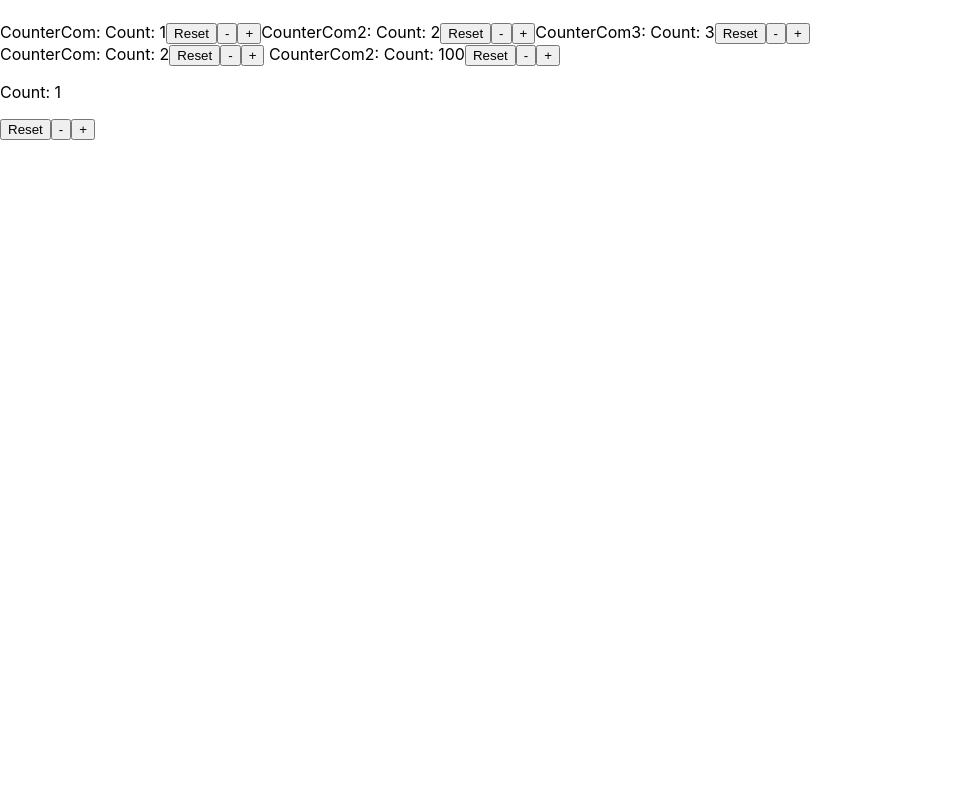
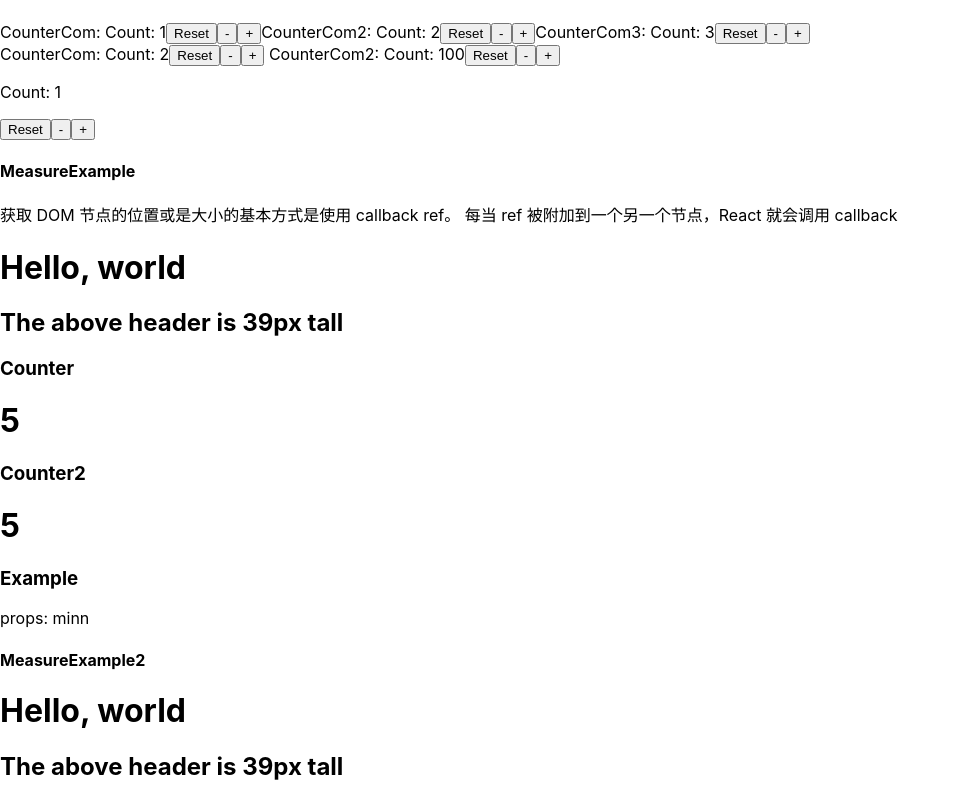
Before and after one commit to Sophil-minn/react-ts-demo, a React (Create React App) app: page /#/hook in a window 1280 px wide. Shown: the part 304-1104 px from the top of the page, without its empty margins (0-960 px from the left). Before the commit the page ends 800 px from the top, so only its background shows below. Built offline with nearby package versions, Linux system fonts and the light colour scheme.

Commit message:
feat: hook example

```diff
--- a/src/pages/Index.tsx
+++ b/src/pages/Index.tsx
@@ -5,6 +5,7 @@ function Index() {
     <ul>
       <li><Link to="/">Home</Link></li>
       <li><Link to="/hoc">hoc</Link></li>
+      <li><Link to="/hook">hook</Link></li>
       <li><Link to="/sideMaster">sideMaster</Link></li>
       <li><Link to="/index">index</Link></li>
       <li><Link to="/lifeCycle">lifeCycle</Link></li>
--- /dev/null
+++ b/src/pages/hook/MeasureExample.tsx
@@ -0,0 +1,79 @@
+import React, { useCallback, useEffect, useRef, useState } from 'react'
+
+
+function Counter() {
+  const [count, setCount] = useState(0);
+
+  useEffect(() => {
+    const id = setInterval(() => {
+      setCount(count + 1); // 这个 effect 依赖于 `count` state
+    }, 1000);
+    return () => clearInterval(id);
+  }, [count]); // 🔴 Bug: `count` 没有被指定为依赖
+
+  return <h1>{count}</h1>;
+}
+
+function Counter2() {
+  const [count, setCount] = useState(0);
+
+  useEffect(() => {
+    const id = setInterval(() => {
+      setCount(c => c + 1); // ✅ 在这不依赖于外部的 `count` 变量
+    }, 1000);
+    return () => clearInterval(id);
+  }, []); // ✅ 我们的 effect 不使用组件作用域中的任何变量
+
+  return <h1>{count}</h1>;
+}
+
+
+function Example(props: any) {
+  // 把最新的 props 保存在一个 ref 中
+  const latestProps = useRef(props);
+  useEffect(() => {
+    latestProps.current = props;
+  });
+
+  useEffect(() => {
+    function tick() {
+      // 在任何时候读取最新的 props
+      // console.log(latestProps.current);
+    }
+
+    // const id = setInterval(tick, 1000);
+    // return () => clearInterval(id);
+  }, []); // 这个 effect 从不会重新执行
+  return <span>props: minn</span>
+}
+
+function MeasureExample() {
+  const [height, setHeight] = useState(0);
+
+  const measuredRef = useCallback((node: any) => {
+    if (node !== null) {
+      setHeight(node.getBoundingClientRect().height);
+    }
+  }, []);
+
+  return (
+    <>
+
+      <div>获取 DOM 节点的位置或是大小的基本方式是使用 callback ref。
+        每当 ref 被附加到一个另一个节点，React 就会调用 callback</div>
+      <h1 ref={measuredRef}>Hello, world</h1>
+      <h2>The above header is {Math.round(height)}px tall</h2>
+
+      <h3>Counter</h3>
+      <Counter />
+      <h3>Counter2</h3>
+      <Counter2 />
+      <h3>Example</h3>
+      <Example />
+
+
+    </>
+  );
+}
+
+export default MeasureExample
--- /dev/null
+++ b/src/pages/hook/MeasureExample2.tsx
@@ -0,0 +1,25 @@
+import React, { useCallback, useState } from 'react'
+
+function MeasureExample2() {
+  const [rect, ref] = useClientRect();
+  return (
+    <>
+      <h1 ref={ref}>Hello, world</h1>
+      {rect !== null &&
+        <h2>The above header is {Math.round(rect.height)}px tall</h2>
+      }
+    </>
+  );
+}
+
+function useClientRect() {
+  const [rect, setRect] = useState(null);
+  const ref = useCallback((node: any) => {
+    if (node !== null) {
+      setRect(node.getBoundingClientRect());
+    }
+  }, []);
+  return [rect, ref] as any;
+}
+
+export default MeasureExample2;
--- a/src/pages/hook/index.tsx
+++ b/src/pages/hook/index.tsx
@@ -1,5 +1,7 @@
 import Counter from './Counter'
 import Example from './Example'
+import MeasureExample from './MeasureExample'
+import MeasureExample2 from './MeasureExample2'
 import ReducerDemo from './ReducerDemo'
 import ThemeContextDemo from './ThemeContextDemo'
 
@@ -16,6 +18,10 @@ function index() {
       <ReducerDemo />
       <h4>Counter</h4>
       {Counter(1)}
+      <h4>MeasureExample</h4>
+      <MeasureExample />
+      <h4>MeasureExample2</h4>
+      <MeasureExample2 />
     </div>
   )
 }
```
